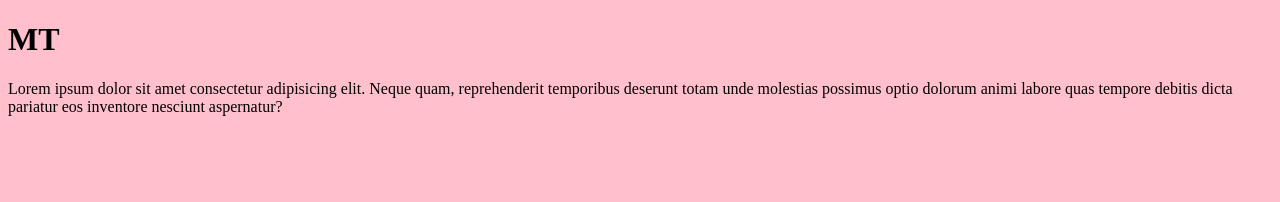
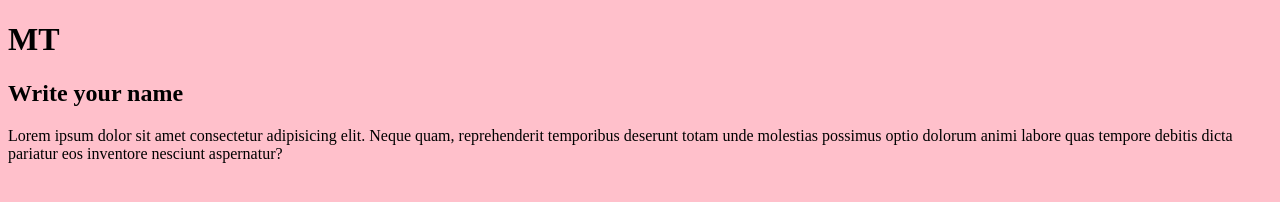
Before and after one commit to mtcodingtech/wdb-12-projects, a plain HTML site: page index.html in a window 1280 px wide. Drawn offline with Linux system fonts and the light colour scheme.

Commit message:
add text

```diff
--- a/index.html
+++ b/index.html
@@ -8,6 +8,7 @@
 </head>
 <body>
     <h1>MT</h1>
+    <h2>Write your name</h2>
     <p>Lorem ipsum dolor sit amet consectetur adipisicing elit. Neque quam, reprehenderit temporibus deserunt totam unde molestias possimus optio dolorum animi labore quas tempore debitis dicta pariatur eos inventore nesciunt aspernatur?</p>
 </body>
 </html>
```
